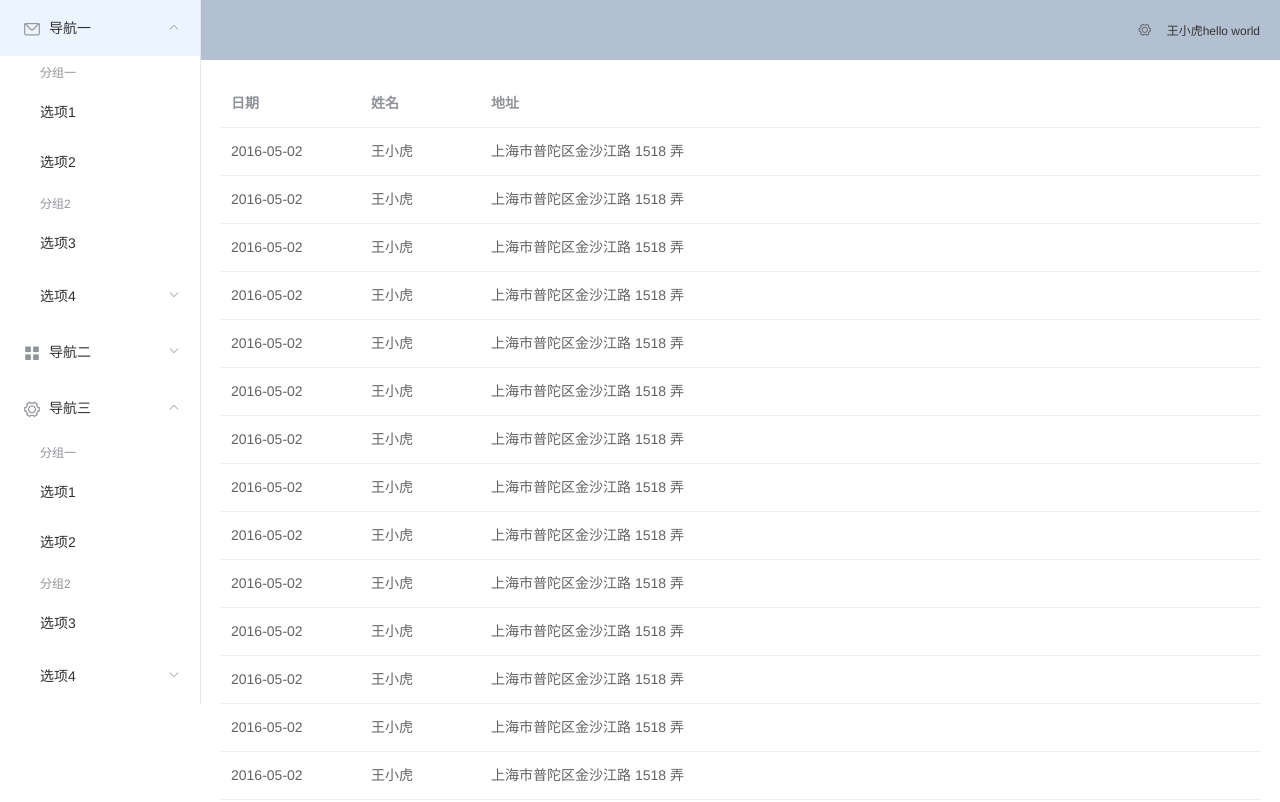
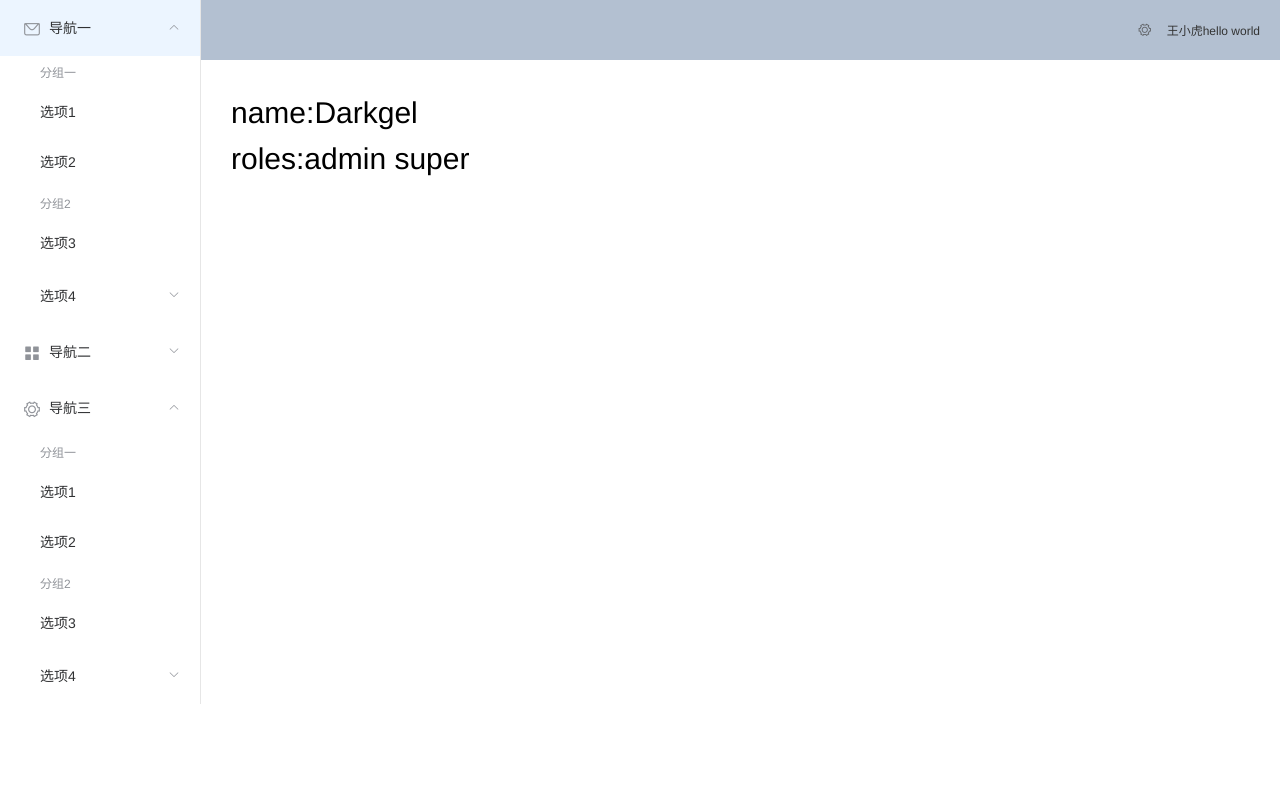
Before and after one commit to Darkgel/teamblog-vue-admin, a Vue app: page /#/home in a window 1280 px wide. Shown: the top 802 px of the page. Built offline with nearby package versions, Linux system fonts and the light colour scheme.

Commit message:
vuex & home页面

```diff
--- a/src/router/index.js
+++ b/src/router/index.js
@@ -28,7 +28,7 @@ export const constantRouterMap = [
         hidden: true,
         children: [{
             path: 'home',
-            componenct: () => import('@/views/home/index')
+            component: () => import('@/views/home/index')
         }]
     },
 
--- a/src/store/getters.js
+++ b/src/store/getters.js
@@ -1,5 +1,6 @@
 const getters = {
-    sidebar: state => state.app.sidebar
+    name: state => state.user.name,
+    roles: state => state.user.roles
 }
 
 export default getters
--- a/src/store/modules/user.js
+++ b/src/store/modules/user.js
@@ -1,3 +1,9 @@
-const user = {}
+const user = {
+    state: {
+        name: 'Darkgel',
+        avatar: '',
+        roles: ['admin', 'super']
+    }
+}
 
 export default user
--- a/src/views/home/index.vue
+++ b/src/views/home/index.vue
@@ -1,15 +1,32 @@
 <template>
-    <div>
-        <div>Welcome Home!</div>
+    <div class="dashboard-container">
+        <div class="dashboard-text">name:{{ name }}</div>
+        <div class="dashboard-text">roles:<span v-for="role in roles" :key="role">{{ role }} </span></div>
     </div>
 </template>
 
 <script>
+import { mapGetters } from 'vuex'
+
 export default {
-    name: 'Home'
+    name: 'Home',
+    computed: {
+        ...mapGetters([
+            'name',
+            'roles'
+        ])
+    }
 }
 </script>
 
-<style scoped>
-
+<style rel="stylesheet/scss" lang="scss" scoped>
+.dashboard {
+  &-container {
+    margin: 30px;
+  }
+  &-text {
+    font-size: 30px;
+    line-height: 46px;
+  }
+}
 </style>
--- a/src/views/layouts/components/AppMain.vue
+++ b/src/views/layouts/components/AppMain.vue
@@ -1,27 +1,29 @@
 <template>
-    <el-main>
-        <el-table :data="tableData">
-            <el-table-column prop="date" label="日期" width="140">
-            </el-table-column>
-            <el-table-column prop="name" label="姓名" width="120">
-            </el-table-column>
-            <el-table-column prop="address" label="地址">
-            </el-table-column>
-        </el-table>
-    </el-main>
+  <section class="app-main">
+    <transition name="fade-transform" mode="out-in">
+      <!-- or name="fade" -->
+      <!-- <router-view :key="key"></router-view> -->
+      <router-view/>
+    </transition>
+  </section>
 </template>
 
 <script>
 export default {
-    data () {
-        const item = {
-            date: '2016-05-02',
-            name: '王小虎',
-            address: '上海市普陀区金沙江路 1518 弄'
-        }
-        return {
-            tableData: Array(20).fill(item)
-        }
+    name: 'AppMain',
+    computed: {
+    // key() {
+    //   return this.$route.name !== undefined ? this.$route.name + +new Date() : this.$route + +new Date()
+    // }
     }
 }
 </script>
+
+<style scoped>
+.app-main {
+  /*50 = navbar  */
+  min-height: calc(100vh - 50px);
+  position: relative;
+  overflow: hidden;
+}
+</style>
```
